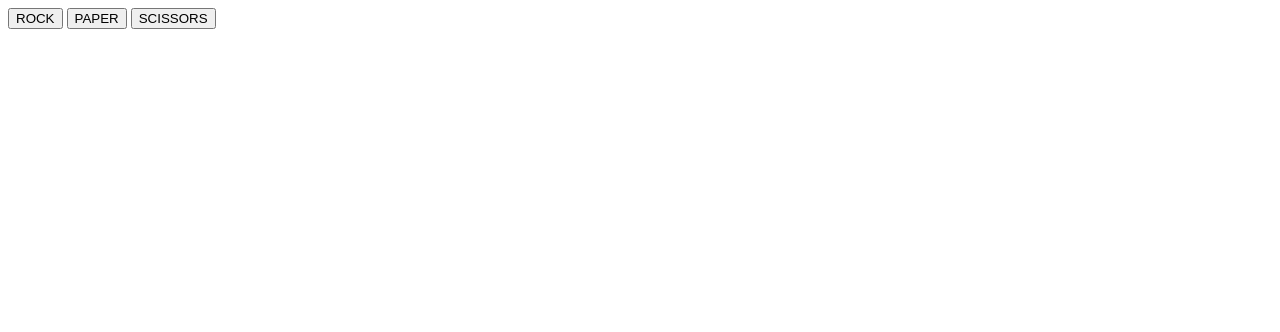
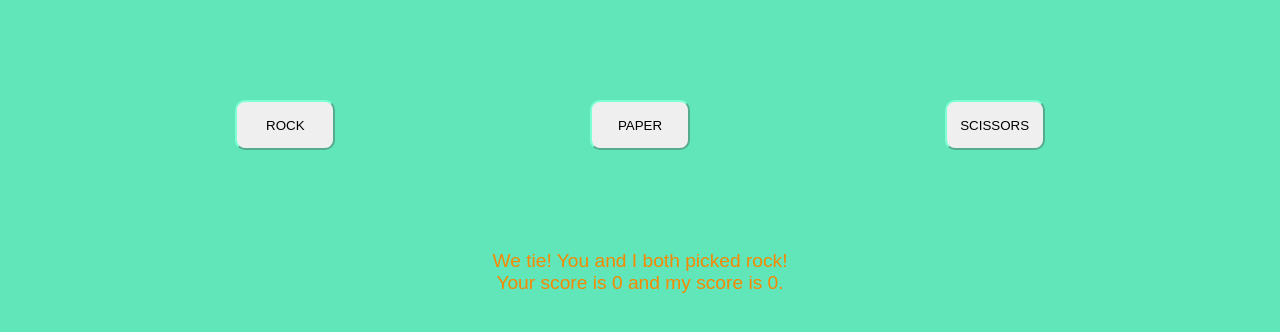
Before and after one commit to Sanuda123/rock-paper-scissors, a plain HTML site: page index.html in a window 1280 px wide. Both pictures are taken after a click on the button "ROCK". Drawn offline with Linux system fonts and the light colour scheme.

Commit message:
added style and completed functionality

```diff
--- a/index.html
+++ b/index.html
@@ -4,15 +4,17 @@
     <meta charset="UTF-8">
     <meta name="viewport" content="width=device-width, initial-scale=1.0">
     <title>Document</title>
+    <link rel="stylesheet" href="style.css">
 </head>
 <body>
     <script src="script.js" defer></script>
 
     <div class="buttons">
-        <button id="rock">ROCK</button>
-        <button id="paper">PAPER</button>
-        <button id="scissors">SCISSORS</button>
+        <button class="button" id="rock">ROCK</button>
+        <button class="button" id="paper">PAPER</button>
+        <button class="button" id="scissors">SCISSORS</button>
     </div>
-    <div class="score"></div>
+    <div class="result">Press one of the buttons to play!</div>
+    <div class="score">Your score is 0 and my score is 0.</div>
 </body>
 </html>
--- a/script.js
+++ b/script.js
@@ -10,9 +10,6 @@ function getComputerChoice() {
     }
 }
 
-function getHumanChoice() {
-    return(prompt("Make your choice; Rock, Paper or Scissors").toLowerCase());
-}
 
 let humanScore = 0;
 let computerScore = 0;
@@ -47,37 +44,49 @@ function playRound(humanSelection, computerSelection) {
     }
 
     if (temp == "win") {
-        console.log(`You win! Your${humanSelection} beat my ${computerSelection}!`);
+        editDiv(`You win! Your ${humanSelection} beat my ${computerSelection}!`, ".result");
         humanScore++;
     } else if (temp == "tie") {
-        console.log(`We tie! You and I both picked ${humanSelection}!`)
+        editDiv(`We tie! You and I both picked ${humanSelection}!`, ".result");
     } else {
-        console.log(`LOSER! My ${computerSelection} beat your ${humanSelection}!`)
+        editDiv(`LOSER! My ${computerSelection} beat your ${humanSelection}!`, ".result");
         computerScore++;
     }
-console.log(`Your score is ${humanScore} and my score is ${computerScore}.`)
+editDiv(`Your score is ${humanScore} and my score is ${computerScore}.`, ".score")
 }
 
 
-
-// function playGame() {
-//     for ( let i = 0; i < 5; i++) {
-//         const humanSelection = getHumanChoice();
-//         const computerSelection = getComputerChoice();
-
-//         playRound(humanSelection, computerSelection);
-//     }
-// }
-
-// playGame();
-
-
 const buttons = document.querySelectorAll("button");
-console.log(buttons);
 
 buttons.forEach((button) => {
     button.addEventListener("click", () => {
-        alert(button.id);
-        console.log(button.id)
+        const computerSelection = getComputerChoice();
+        playRound(button.id, computerSelection);
+        checkOver();
     });
 });
+
+
+
+function editDiv(string, divClass) {
+    const div = document.querySelector(divClass);
+    div.textContent = string;
+}
+
+function checkOver() {
+    if (humanScore + computerScore == 5) {
+
+        if (humanScore > computerScore) {
+            alert("The game is over. You win.");
+        } else {
+            alert("The game is over. I win");
+        }
+
+        humanScore = 0;
+        computerScore = 0;
+
+
+        editDiv(`Your score is ${humanScore} and my score is ${computerScore}.`, ".score");
+        editDiv(`Press one of the buttons to play!`, ".result");
+    }
+}
--- /dev/null
+++ b/style.css
@@ -0,0 +1,24 @@
+html {
+    background-color: rgb(96, 230, 185);
+}
+
+.buttons {
+    display: flex;
+    justify-content: space-around;
+    margin:100px;
+}
+
+.score, .result {
+    font-family: fantasy;
+    font-size: larger;
+    color: #f78800;
+    display:flex;
+    justify-content: center;
+}
+
+.button {
+    width: 100px;
+    height: 50px;
+    border-color: aquamarine;
+    border-radius: 10px;
+}
```
